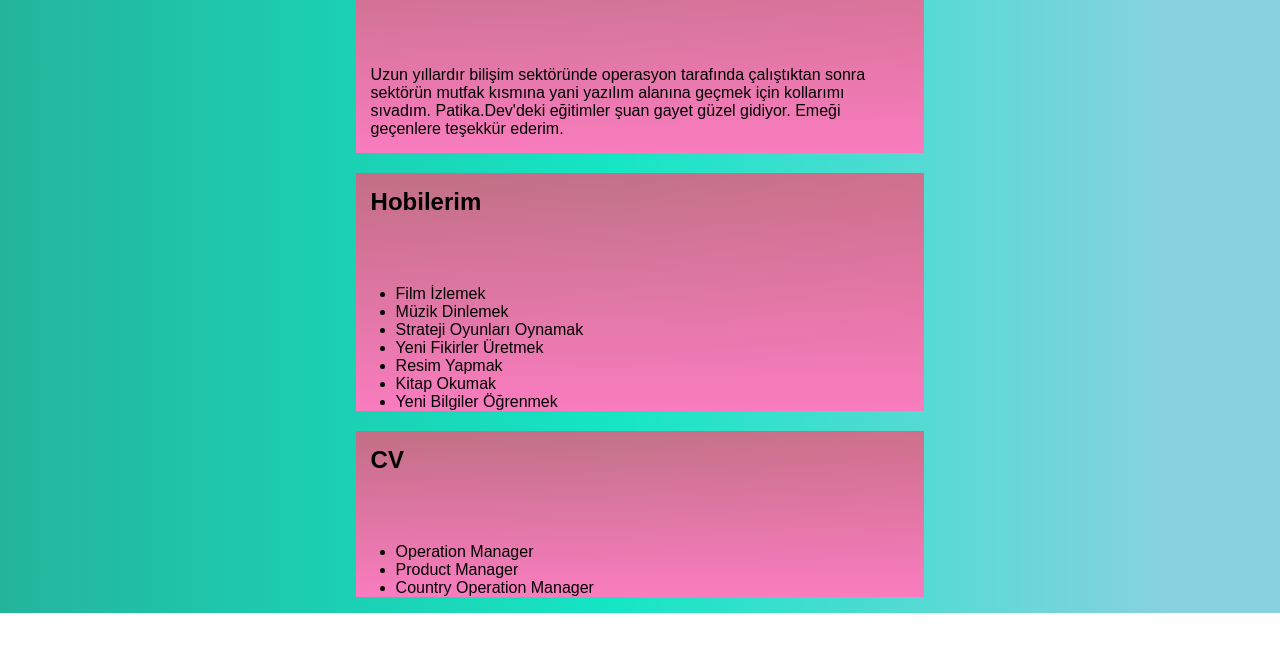
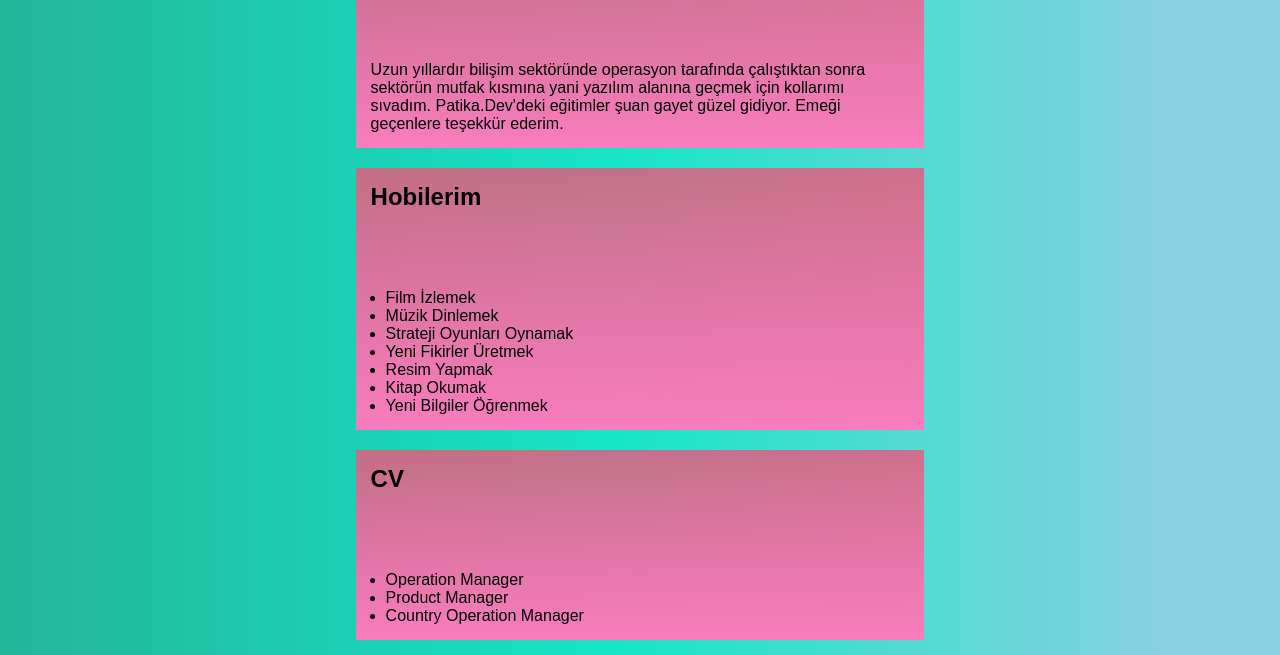
Before and after one commit to 1Kandar/patikaDevHtmlHomework, a plain HTML site: page index.html in a window 1280 px wide. Shown: the part 189-844 px from the top of the page. Before the commit the page ends 802 px from the top, so only its background shows below. Drawn offline with Linux system fonts and the light colour scheme.

Commit message:
Added margin to ul tag

```diff
--- a/style.css
+++ b/style.css
@@ -28,10 +28,18 @@ background: linear-gradient(0deg, rgba(249,124,191,1) 0%, rgba(235,86,121,0.8043
 
 h2{
     padding: 15px 15px 15px 15px;
+    margin-bottom: 15px;
+}
+
+ul{
+    padding: 15px 15px 15px 15px;
+    margin: 15px;
 }
 
 p{
     padding: 15px 15px 15px 15px;
+    margin-bottom: 15px;
+
 }
 body{
     background: rgb(36,180,156);
```
